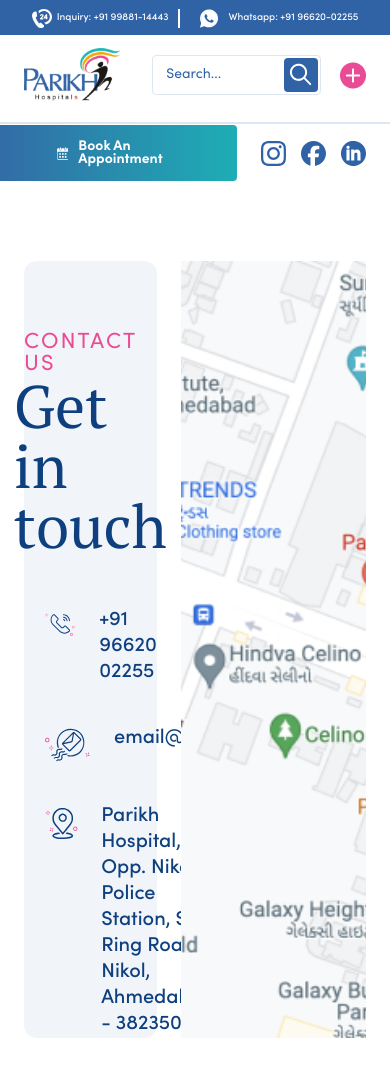
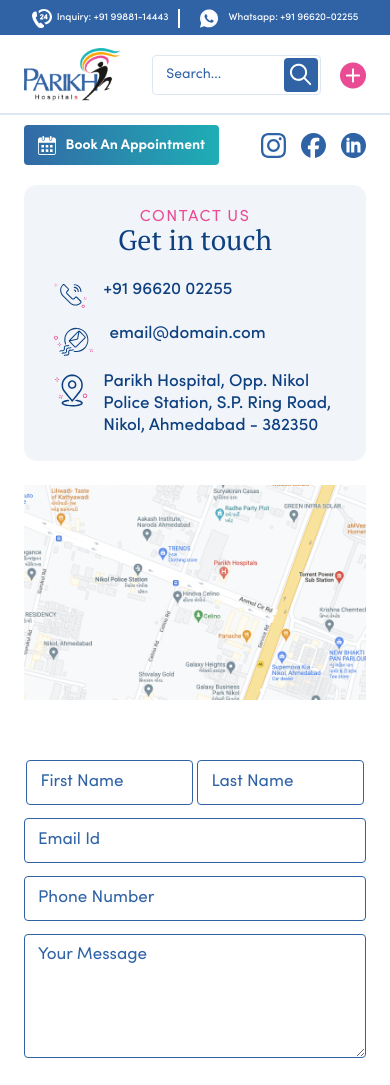
Before and after one commit to m-aqeel-b/njs-first-page, a plain HTML site: page contact-us.html in a window 390 px wide. Shown: the top 1085 px of the page. Drawn offline with nearby package versions, Linux system fonts and the light colour scheme.

Commit message:
contact us page responsive all screen completed

```diff
--- a/contact-us.css
+++ b/contact-us.css
@@ -104,6 +104,83 @@
   justify-content: center;
   margin-top: 30px;
 }
-.hb_btn_style {
+.hb_btn_style__contact_page {
   padding: 15px 68px;
 }
+
+@media screen and (max-width: 1336px) {
+  .hb_contact_hero_title2 {
+    margin-bottom: 22px;
+  }
+  .hb_contact_section {
+    gap: 10px;
+  }
+}
+
+@media screen and (max-width: 1199px) {
+  .hb_contac_us_hero .hb_wrapper {
+    flex-wrap: wrap;
+  }
+  .hb_contact_hero--text {
+    max-width: 100%;
+  }
+  .hb_contact_hero--map {
+    max-width: 100%;
+  }
+  .hb_contact_hero--text {
+    padding: 24px 0;
+  }
+  .hb_contact_hero_title1 {
+    margin-top: 0;
+  }
+  .hb_form_line {
+    max-width: 100%;
+  }
+}
+
+@media screen and (max-width: 767px) {
+  .hb_contact_hero_title1 {
+    font-size: 16px;
+    line-height: 16px;
+    letter-spacing: 1.5px;
+  }
+  .hb_contact_hero_title2 {
+    font-size: 28px;
+    font-weight: 400;
+    line-height: 30px;
+    margin-bottom: 24px;
+  }
+  .hb_contact_section {
+    width: 82.2%;
+  }
+  .hb_contact_section--item {
+    gap: 15px;
+  }
+  .hb_contact_text {
+    font-size: 17px;
+    font-weight: 500;
+    line-height: 22px;
+  }
+  .hb_contact_text {
+    width: 100%;
+  }
+  .hb_contac_us_hero {
+    margin-top: 0;
+  }
+  .hb_form_mobile {
+    flex-wrap: wrap;
+    gap: 13px;
+  }
+  .hb_form_input_mobile {
+    max-width: 100%;
+  }
+  .hb_contact_form_section .hb_wrapper {
+    gap: 13px;
+  }
+  .hb_form--message {
+    height: 124px;
+  }
+  .hb_contact_form_section {
+    margin-bottom: 60px;
+  }
+}
--- a/contact-us.html
+++ b/contact-us.html
@@ -441,16 +441,16 @@
               class="hb_form_input--style"
             />
           </div>
-          <div class="hb_form_line">
+          <div class="hb_form_line hb_form_mobile">
             <input
               type="text"
               placeholder="Email Id"
-              class="hb_form_input--style"
+              class="hb_form_input--style hb_form_input_mobile"
             />
             <input
               type="text"
               placeholder="Phone Number"
-              class="hb_form_input--style"
+              class="hb_form_input--style hb_form_input_mobile"
             />
           </div>
           <div class="hb_form_line">
@@ -462,7 +462,7 @@
           </div>
         </div>
         <div class="hb_btn hb_contact_form_btn">
-          <button class="hb_btn_style">Send</button>
+          <button class="hb_btn_style hb_btn_style__contact_page">Send</button>
         </div>
       </div>
     </div>
```
